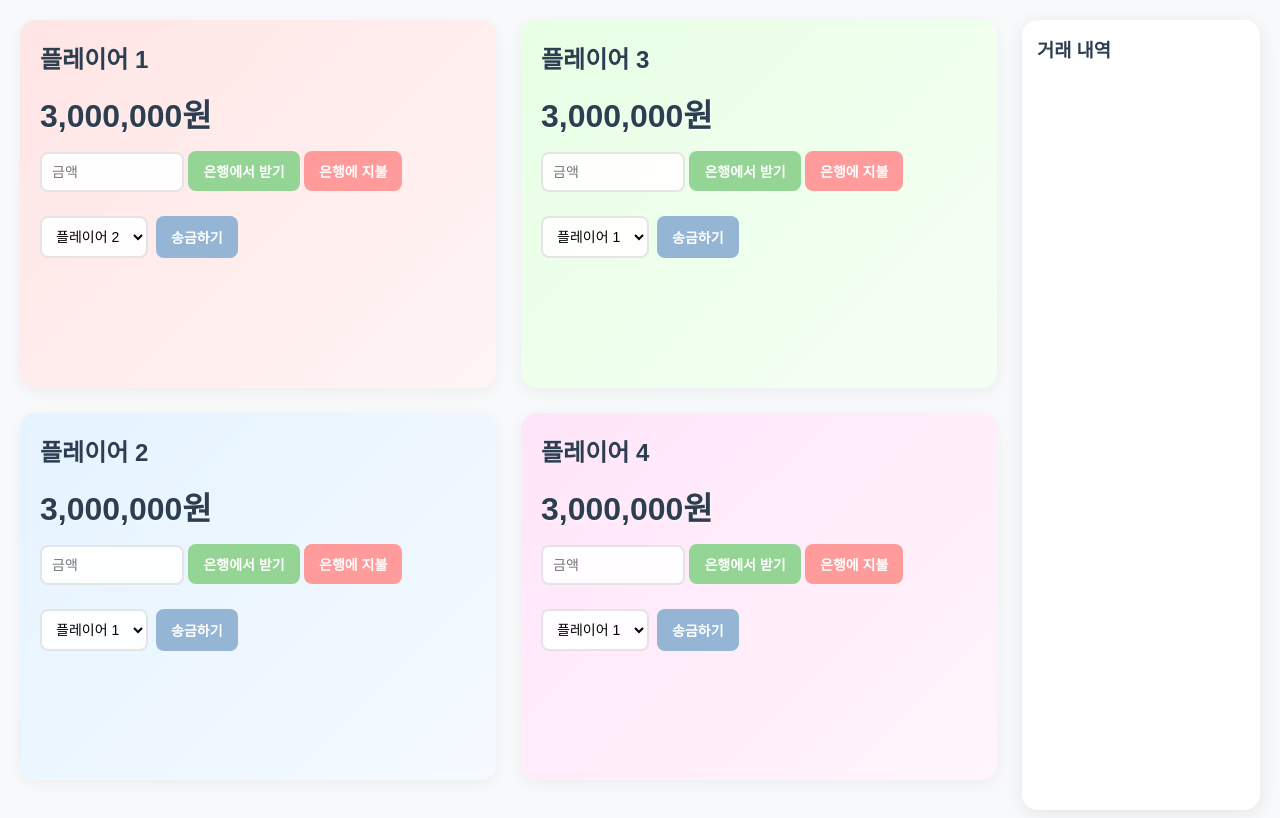
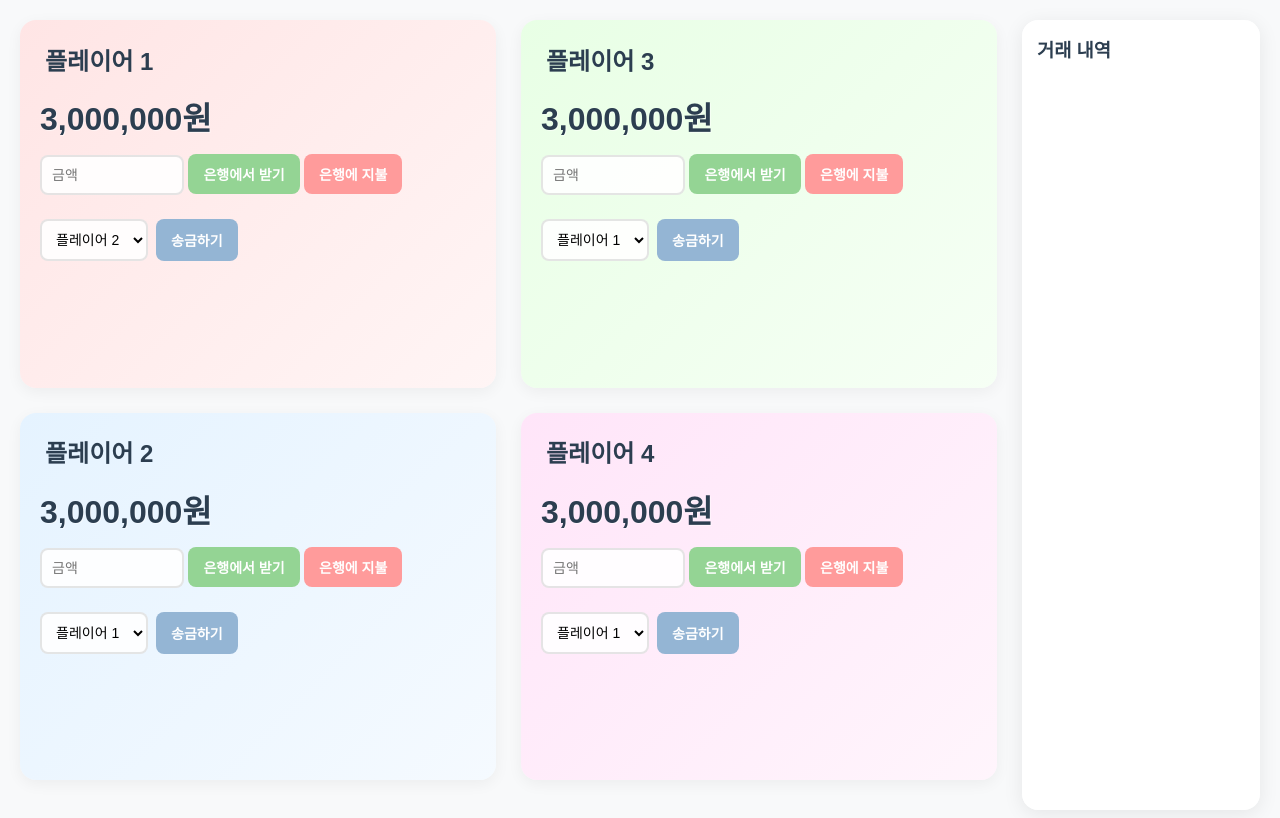
Before and after one commit to zelopy/zelopy.github.io, a plain HTML site: page index.html in a window 1280 px wide. Drawn offline with Linux system fonts and the light colour scheme.

Commit message:
이름 수정 가능하도록 수정

```diff
--- a/index.html
+++ b/index.html
@@ -178,6 +178,50 @@
                 grid-column: span 1;
             }
         }
+
+		.player-header {
+            display: flex;
+            align-items: center;
+            gap: 10px;
+        }
+
+        .player-name {
+            font-size: 24px;
+            font-weight: 700;
+            color: #2c3e50;
+            background: none;
+            border: none;
+            padding: 5px;
+            border-radius: 4px;
+            width: 200px;
+        }
+
+        .player-name:focus {
+            background: rgba(255, 255, 255, 0.9);
+            outline: 2px solid rgba(0, 0, 0, 0.1);
+        }
+
+        .player-name:not(:focus) {
+            cursor: pointer;
+        }
+
+        .player-name:hover:not(:focus) {
+            background: rgba(255, 255, 255, 0.3);
+        }
+
+        /* 각 플레이어별 배경색 */
+        #player-1 {
+            background: linear-gradient(135deg, #FFE5E5 0%, #FFF5F5 100%);
+        }
+        #player-2 {
+            background: linear-gradient(135deg, #E5F3FF 0%, #F5FAFF 100%);
+        }
+        #player-3 {
+            background: linear-gradient(135deg, #E8FFE5 0%, #F6FFF5 100%);
+        }
+        #player-4 {
+            background: linear-gradient(135deg, #FFE5F9 0%, #FFF5FC 100%);
+        }
     </style>
 </head>
 <body>
@@ -195,17 +239,19 @@
         let players = [];
         let transactions = [];
 
+        // players 배열 초기화 수정
 		function initializePlayers() {
 			for (let i = 1; i <= 4; i++) {
 				players.push({
 					id: i,
-                    name: `플레이어 ${i}`,
+					name: localStorage.getItem(`player${i}Name`) || `플레이어 ${i}`,
 					balance: STARTING_MONEY
 				});
 			}
 			updateDisplay();
 		}
 
+		// updateDisplay 함수 수정
 		function updateDisplay() {
 			const playersLeftDiv = document.getElementById('players-left');
 			const playersRightDiv = document.getElementById('players-right');
@@ -215,7 +261,7 @@
 			players.forEach((player, index) => {
 				const playerSection = document.createElement('div');
 				playerSection.className = 'player-section';
-				playerSection.id = `player-${player.id}`; // ID 추가
+				playerSection.id = `player-${player.id}`;
 
 				const otherPlayers = players
 					.filter(p => p.id !== player.id)
@@ -223,7 +269,14 @@
 					.join('');
 
 				playerSection.innerHTML = `
-                    <h2>${player.name}</h2>
+					<div class="player-header">
+						<input type="text"
+							   class="player-name"
+							   value="${player.name}"
+							   onchange="updatePlayerName(${player.id}, this.value)"
+							   onclick="this.select()"
+						>
+					</div>
 					<div class="balance">${formatMoney(player.balance)}원</div>
 					<div class="controls">
 						<div class="bank-controls">
@@ -240,13 +293,25 @@
 					</div>
 				`;
 
-                // 플레이어 1,2는 왼쪽, 3,4는 오른쪽에 배치
 				if (index < 2) {
 					playersLeftDiv.appendChild(playerSection);
 				} else {
 					playersRightDiv.appendChild(playerSection);
 				}
 			});
+
+			// 거래 내역 업데이트
+			updateHistory();
+		}
+
+		// 플레이어 이름 업데이트 함수 추가
+		function updatePlayerName(playerId, newName) {
+			const player = players.find(p => p.id === playerId);
+			if (player) {
+				player.name = newName;
+				localStorage.setItem(`player${playerId}Name`, newName);
+				updateDisplay(); // 모든 선택박스의 이름도 업데이트하기 위해
+			}
 		}
 
         function formatMoney(amount) {
```
Lines whose indentation alone changed are shown as unchanged.
